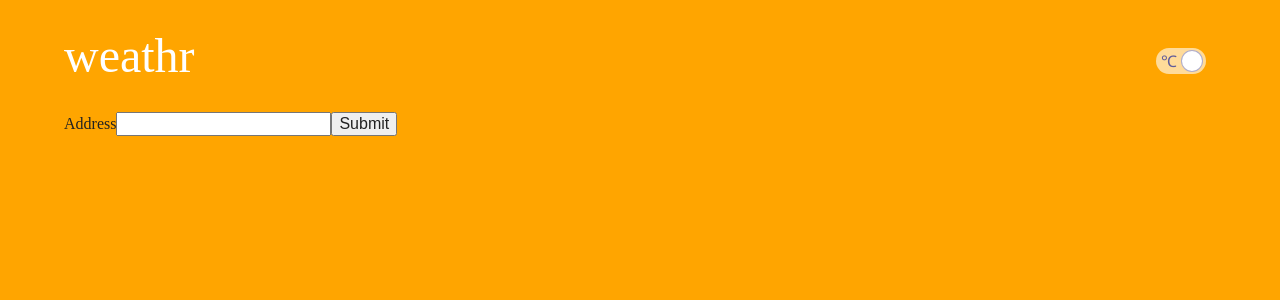
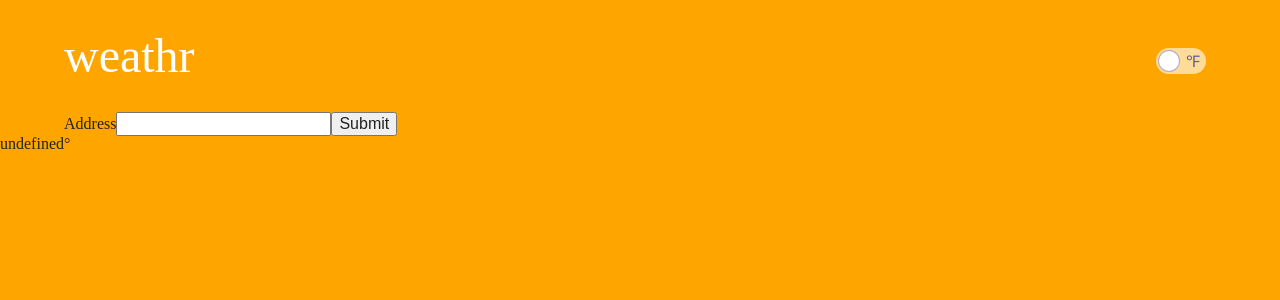
Before and after one commit to zack-and-sid/weather-app, a React (Create React App) app: page / in a window 1280 px wide. Shown: the top 300 px of the page. Built offline with nearby package versions, Linux system fonts and the light colour scheme.

Commit message:
refactored toggle switching

```diff
--- a/src/App.js
+++ b/src/App.js
@@ -1,3 +1,4 @@
+import { useState } from "react";
 import useWeather from "./hooks/useWeather";
 import useWeatherMap from "./hooks/useWeatherMap";
 import LargeWeather from "./components/LargeWeather";
@@ -10,9 +11,15 @@ function App() {
   const { mapUrl, updateMapUrl } = useWeatherMap();
   // const [currentAddress, setCurrentAddress] = useState("");
   const { currentAddress, updateAddress } = useAddress();
+  const [isMetric, setIsMetric] = useState(true);
 
   const description = weather?.current?.weather[0]?.description;
-  // const address = inputRef.current.value;
+  const temp = weather?.current?.temp;
+
+  const toggleTemp = () => {
+    console.log("toggled");
+    setIsMetric(!isMetric);
+  };
 
   return (
     <div className="App">
@@ -20,12 +27,16 @@ function App() {
         updateWeather={updateWeather}
         updateMapUrl={updateMapUrl}
         updateAddress={updateAddress}
+        toggleTemp={toggleTemp}
+        isMetric={isMetric}
       />
       <main>
         <LargeWeather
           loading={isWeatherLoading}
           description={description}
           address={currentAddress}
+          temp={temp}
+          isMetric={isMetric}
         />
 
         {mapUrl && <img src={mapUrl} alt={`map of ${currentAddress}`} />}
--- a/src/api/getWeather.js
+++ b/src/api/getWeather.js
@@ -5,7 +5,7 @@ export default async function getWeather(coordinates, units) {
   if (!lat || !lng) return;
 
   const openWeatherAPI = process.env.REACT_APP_OPEN_WEATHER_API;
-  const url = `https://api.openweathermap.org/data/2.5/onecall?lat=${lat}&lon=${lng}&exclude=minutely&appid=${openWeatherAPI}&units=${units}`;
+  const url = `https://api.openweathermap.org/data/2.5/onecall?lat=${lat}&lon=${lng}&exclude=minutely&appid=${openWeatherAPI}&units=metric`;
   console.log(url);
   try {
     const response = await fetch(url);
--- a/src/components/Header.js
+++ b/src/components/Header.js
@@ -1,6 +1,7 @@
-import { useRef, useState } from "react";
+import { useRef } from "react";
 import { getLocation } from "../api";
 import styled from "styled-components";
+import Toggle from "./Toggle";
 
 const StyledHeader = styled.header`
   .wrapper {
@@ -77,26 +78,26 @@ const StyledHeader = styled.header`
 `;
 
 const Header = (props) => {
-  const [checked, setChecked] = useState(false);
-  const [units, setUnits] = useState("metric");
-  const { updateWeather, updateMapUrl, updateAddress } = props;
+  const {
+    updateWeather,
+    updateMapUrl,
+    updateAddress,
+    toggleTemp,
+    isMetric,
+  } = props;
   const inputRef = useRef();
 
   // for unit checkbox
-  const handleChange = () => {
-    setChecked(!checked);
-    checked ? setUnits("metric") : setUnits("imperial");
-  };
 
   const handleSubmit = async (event) => {
     event.preventDefault();
     const address = inputRef.current.value;
     // not keeping coordinates in state because it's not directly connected to what gets rendered on the page
     const { coordinates, formattedAddress } = await getLocation(address);
-    console.log(units);
+
     console.log(formattedAddress);
     updateAddress(formattedAddress);
-    updateWeather(coordinates, units);
+    updateWeather(coordinates);
     updateMapUrl(coordinates);
   };
 
@@ -105,19 +106,7 @@ const Header = (props) => {
       <div className="wrapper">
         <div className="flex">
           <h1>weathr</h1>
-          <input
-            type="checkbox"
-            id="unit"
-            checked={checked}
-            onChange={handleChange}
-          />
-          <label htmlFor="unit" className="toggle">
-            {!checked ? (
-              <span className="unit celcius">℃</span>
-            ) : (
-              <span className="unit farenheit">℉</span>
-            )}
-          </label>
+          <Toggle toggleTemp={toggleTemp} isMetric={isMetric} />
         </div>
         <form onSubmit={handleSubmit}>
           <label htmlFor="address">Address</label>
--- a/src/components/LargeWeather.js
+++ b/src/components/LargeWeather.js
@@ -1,9 +1,19 @@
 export default function LargeWeather(props) {
-  const { loading, description, address } = props;
+  const { loading, description, address, temp, isMetric } = props;
+
+  const getTemp = (isMetric, temp) => {
+    if (temp) {
+      const temperature = isMetric ? temp : (temp * 9) / 5 + 32;
+      return Math.round(temperature);
+    }
+    return;
+  };
+
   return (
     <article>
       <h2>{address}</h2>
       <p>{loading ? "loading..." : description}</p>
+      <p>{`${getTemp(isMetric, temp)}°`}</p>
     </article>
   );
 }
--- /dev/null
+++ b/src/components/Toggle.js
@@ -0,0 +1,28 @@
+const Toggle = ({ toggleTemp, isMetric }) => {
+  // const [checked, setChecked] = useState(false);
+
+  const handleChange = () => {
+    // setChecked(!checked);
+    toggleTemp();
+  };
+
+  return (
+    <>
+      <input
+        type="checkbox"
+        id="unit"
+        checked={isMetric}
+        onChange={handleChange}
+      />
+      <label htmlFor="unit" className="toggle">
+        {!isMetric ? (
+          <span className="unit celcius">℃</span>
+        ) : (
+          <span className="unit farenheit">℉</span>
+        )}
+      </label>
+    </>
+  );
+};
+
+export default Toggle;
--- a/src/hooks/useWeather.js
+++ b/src/hooks/useWeather.js
@@ -8,10 +8,10 @@ export default function useWeather() {
   const [weather, setWeather] = useState();
   const [isWeatherLoading, setIsWeatherLoading] = useState(false);
 
-  const updateWeather = async (coordinates, units) => {
+  const updateWeather = async (coordinates) => {
     if (!coordinates) return;
     setIsWeatherLoading(true);
-    const weather = await getWeather(coordinates, units);
+    const weather = await getWeather(coordinates);
     setWeather(weather);
     setIsWeatherLoading(false);
   };
```
